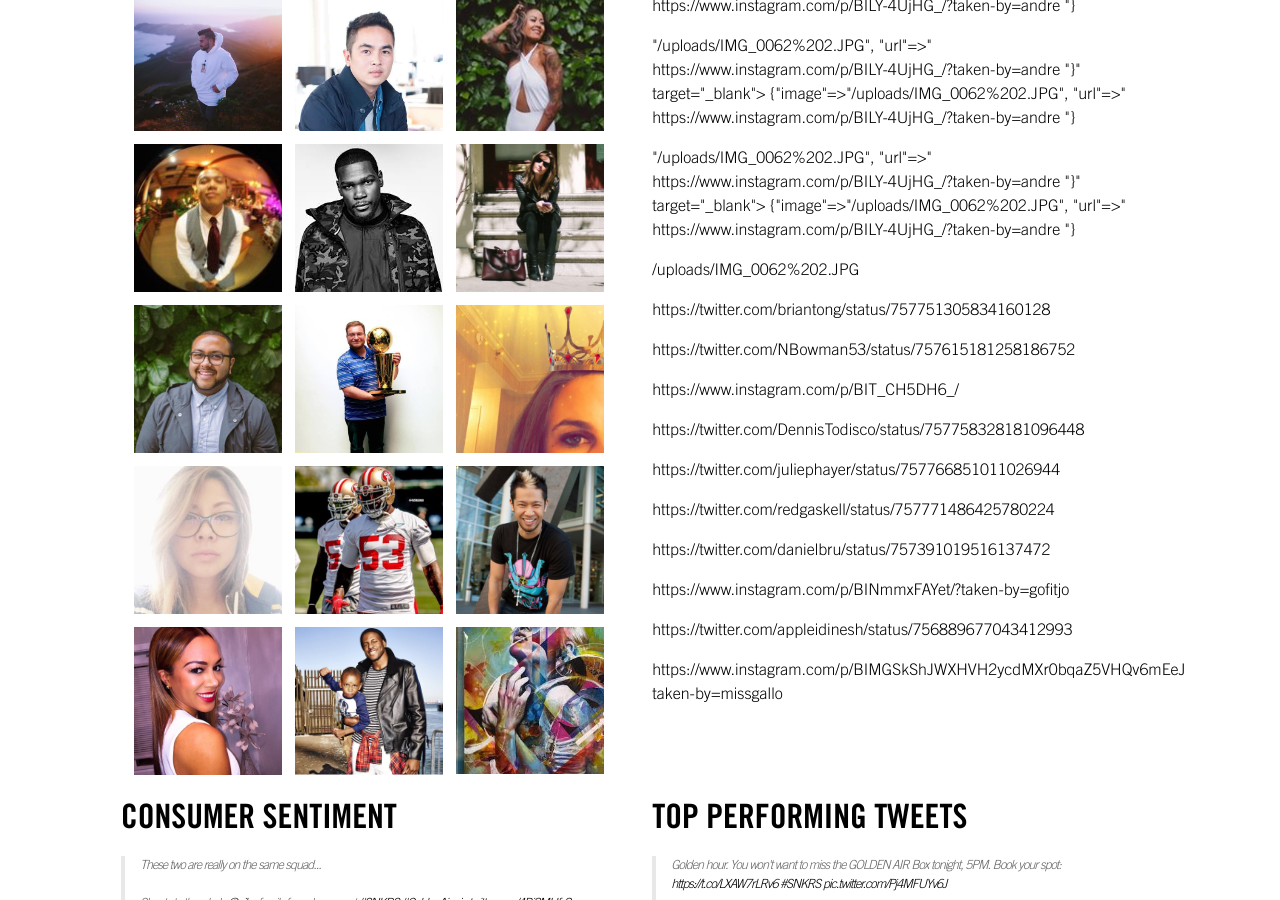
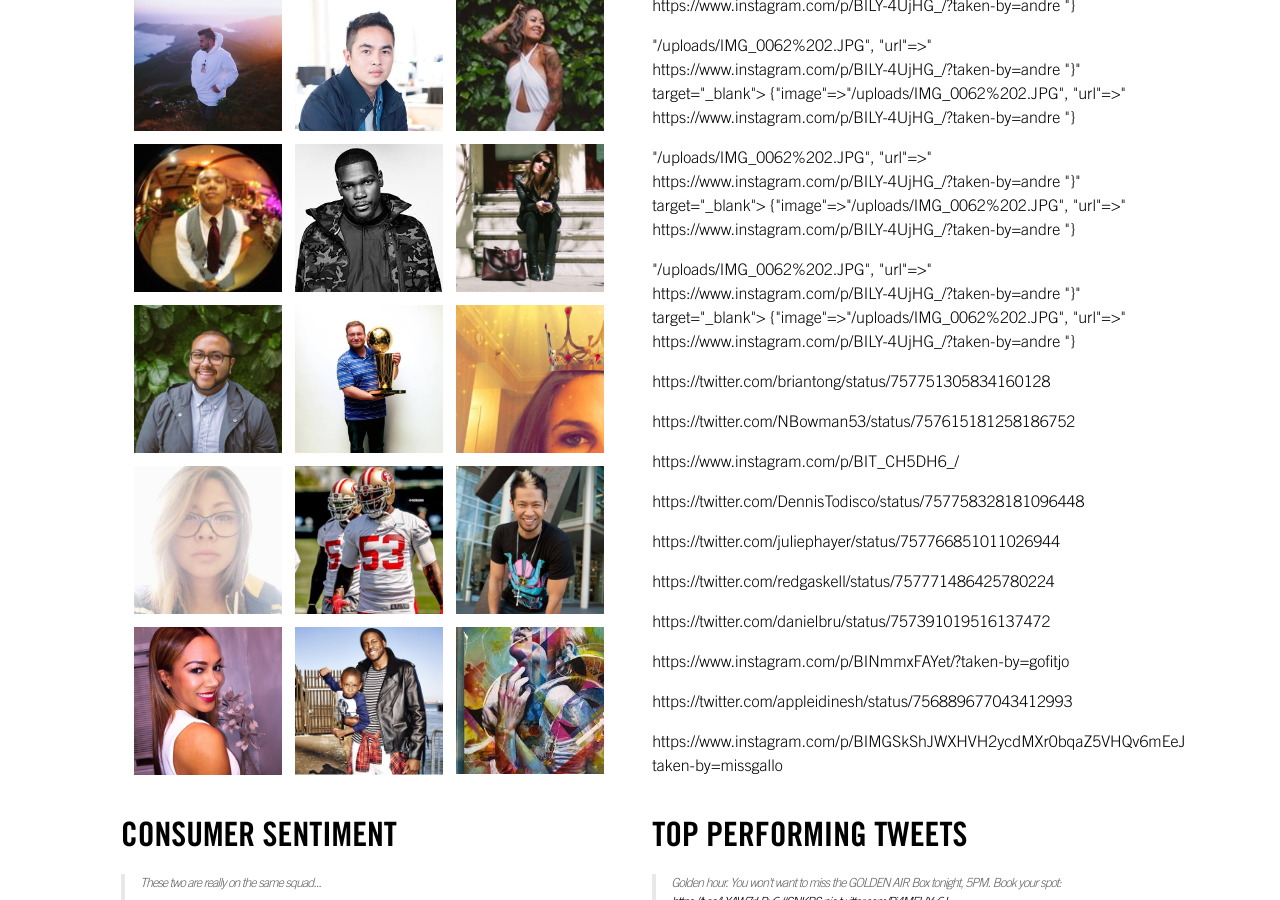
Before and after one commit to PHironaka/bream, a Jekyll site: the page built from _sf/nike-plus-snkrs-presents-golden-air-box.markdown, in a window 1280 px wide and 900 px high, scrolled down 1274 px. Built offline with Jekyll 4.4.1, drawn with Linux system fonts in a browser that asks for light colours; a script that is not in the unit is left out; comment, search, counter and statistics services are not loaded; some of the changed lines change nothing that is shown.

Commit message:
Updated Nike Plus Snkrs Presents Golden Air Box

```diff
--- a/_sf/nike-plus-snkrs-presents-golden-air-box.markdown
+++ b/_sf/nike-plus-snkrs-presents-golden-air-box.markdown
@@ -88,7 +88,8 @@ influencer-asset:
   url: " https://www.instagram.com/p/BILY-4UjHG_/?taken-by=andre "
 - image: "/uploads/IMG_0062%202.JPG"
   url: " https://www.instagram.com/p/BILY-4UjHG_/?taken-by=andre "
-- "/uploads/IMG_0062%202.JPG"
+- image: "/uploads/IMG_0062%202.JPG"
+  url: " https://www.instagram.com/p/BILY-4UjHG_/?taken-by=andre "
 - https://twitter.com/briantong/status/757751305834160128
 - https://twitter.com/NBowman53/status/757615181258186752
 - https://www.instagram.com/p/BIT_CH5DH6_/
```
